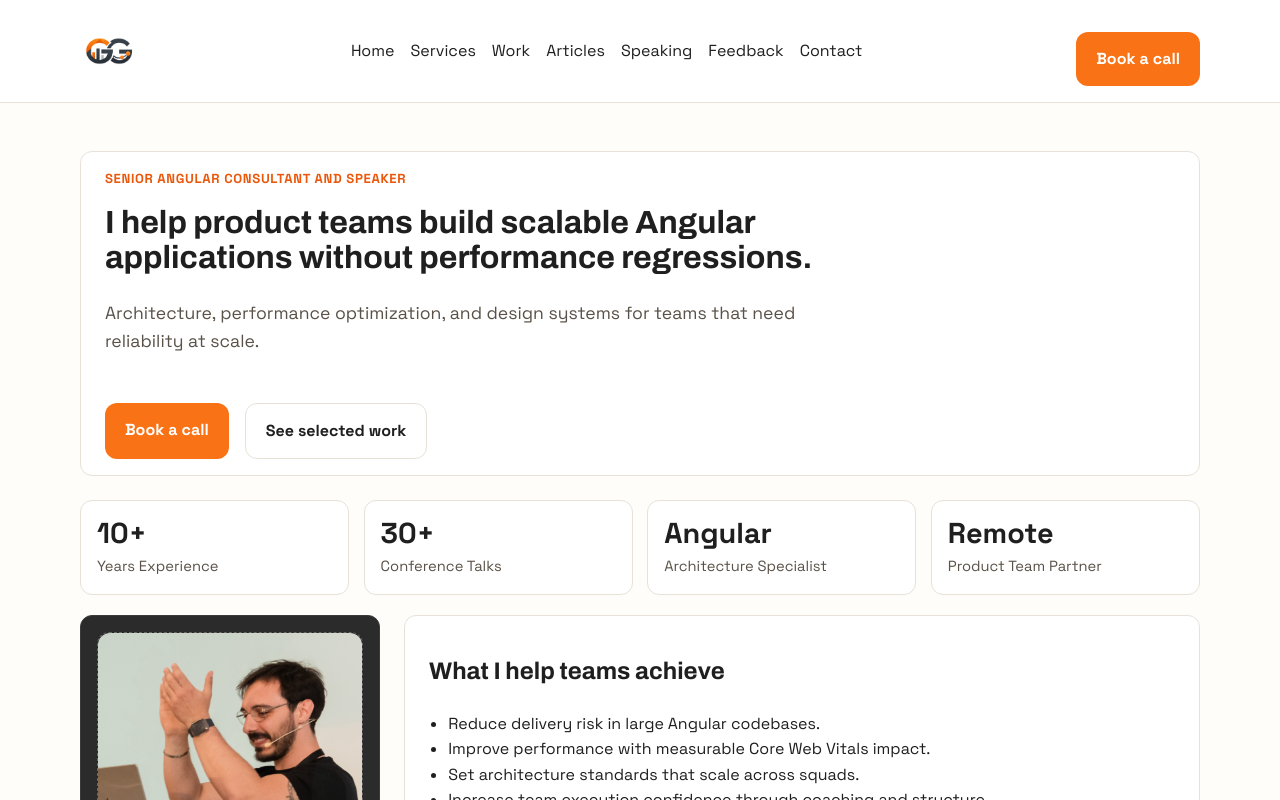
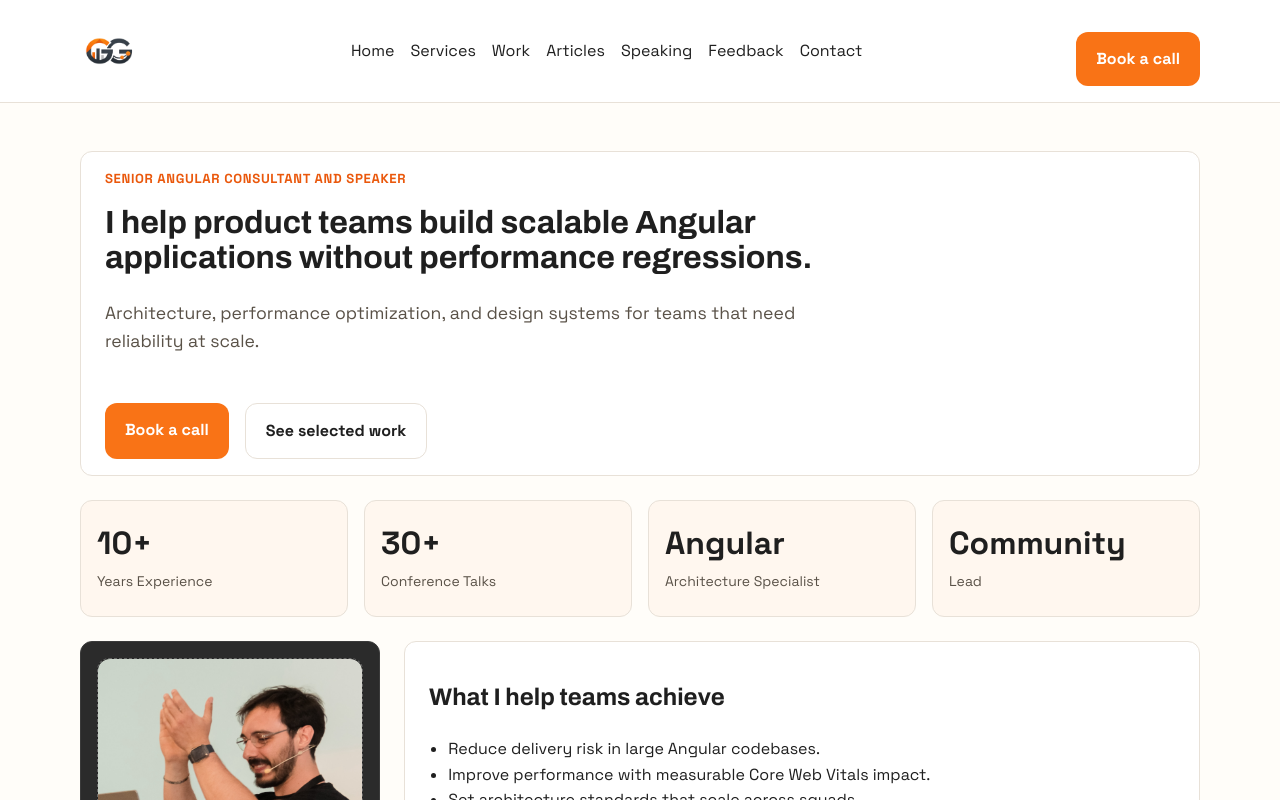
Before and after one commit to giorgiogalassi/blog, a Next.js app: page / in a window 1280 px wide. Shown: the top 800 px of the page. Built offline with nearby package versions, Linux system fonts and the light colour scheme.

Commit message:
feat: align home hero and proof bar with authority UI spec

```diff
--- a/app/globals.css
+++ b/app/globals.css
@@ -213,7 +213,7 @@ h6 {
 }
 
 .home-hero {
-  padding: var(--space-12);
+  padding: var(--space-24) var(--space-12) var(--space-12);
   margin-bottom: var(--space-6);
 }
 
@@ -570,7 +570,7 @@ details.card[open] > :not(summary) {
 
 @media (max-width: 768px) {
   .home-hero {
-    padding: 1.5rem;
+    padding: var(--space-16) var(--space-6) var(--space-6);
   }
 
   .home-hero h1 {
@@ -632,28 +632,28 @@ details.card[open] > :not(summary) {
 .proof-bar {
   display: grid;
   grid-template-columns: repeat(4, minmax(0, 1fr));
-  gap: 0.9rem;
-  margin: 0 0 1.25rem;
+  gap: var(--space-4);
+  margin: 0 0 var(--space-6);
 }
 
 .proof-item {
   border: 1px solid var(--color-border);
   border-radius: var(--radius-md);
-  background: #fff;
-  padding: 1rem;
+  background: var(--color-surface-2);
+  padding: var(--space-6) var(--space-4);
 }
 
 .proof-value {
   margin: 0;
-  font-size: 1.8rem;
+  font-size: 2rem;
   font-weight: 700;
   line-height: 1.15;
 }
 
 .proof-label {
-  margin: 0.3rem 0 0;
+  margin: var(--space-2) 0 0;
   color: var(--color-muted);
-  font-size: 0.92rem;
+  font-size: 0.875rem;
 }
 
 .services-hero {
--- a/components/proof-bar.tsx
+++ b/components/proof-bar.tsx
@@ -2,7 +2,7 @@ const proofItems = [
   { value: '10+', label: 'Years Experience' },
   { value: '30+', label: 'Conference Talks' },
   { value: 'Angular', label: 'Architecture Specialist' },
-  { value: 'Remote', label: 'Product Team Partner' }
+  { value: 'Community', label: 'Lead' }
 ];
 
 export function ProofBar() {
```
